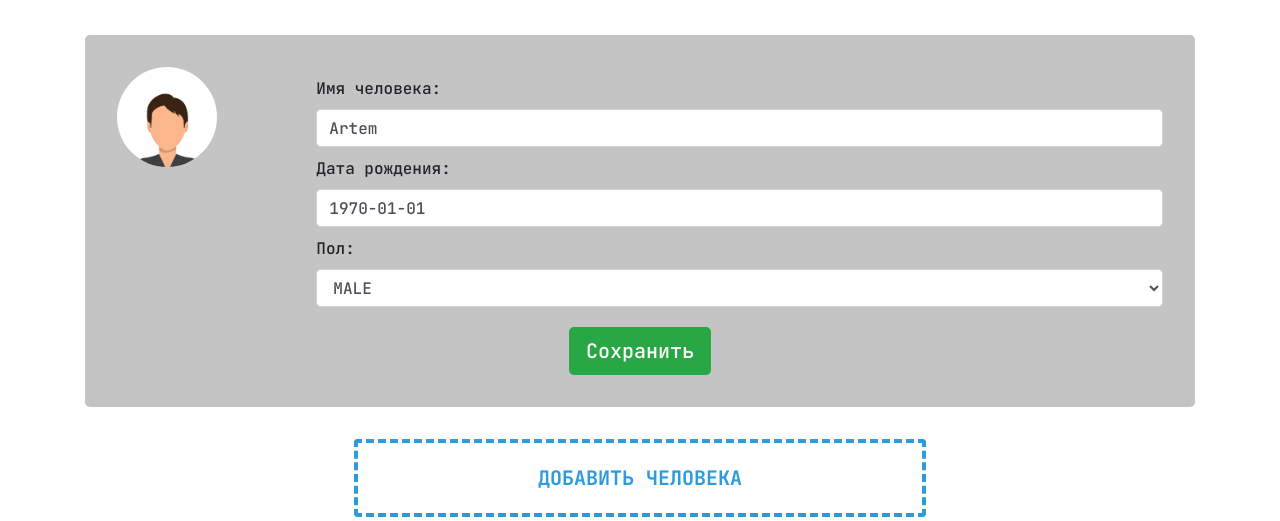
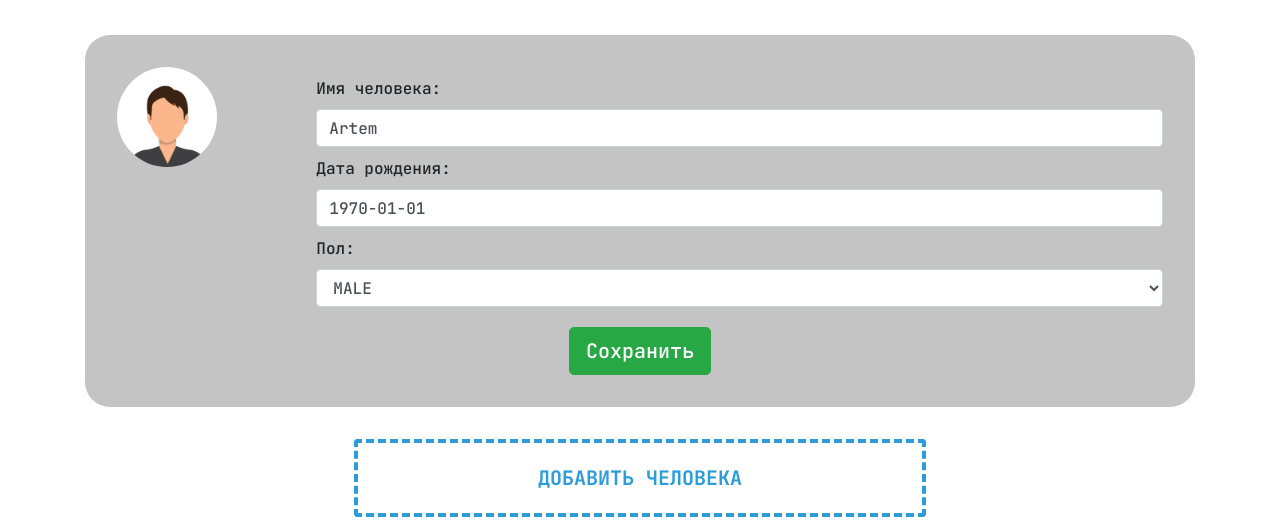
Before and after one commit to rocks-py/django-vaccine-passport, a Django app: page / in a window 1280 px wide. Shown: the part 77-598 px from the top of the page. Run offline with Django 3.2, Linux system fonts and the light colour scheme; data that the repository does not hold is empty.

Commit message:
обновил картинки аватаров

```diff
--- a/vaccineapp/templates/index.html
+++ b/vaccineapp/templates/index.html
@@ -63,7 +63,7 @@
 
 
     <form method="POST">
-      <div class="jumbotron vaccine-card" id="new-person-form">
+      <div class="jumbotron vaccine-card my-round" id="new-person-form">
         {% comment %} <div>
           <ul>
           {% for error in errors%}
```
Also changed, not shown: vaccineapp/static/img/avatar_female.png, vaccineapp/static/img/avatar_male.png.
